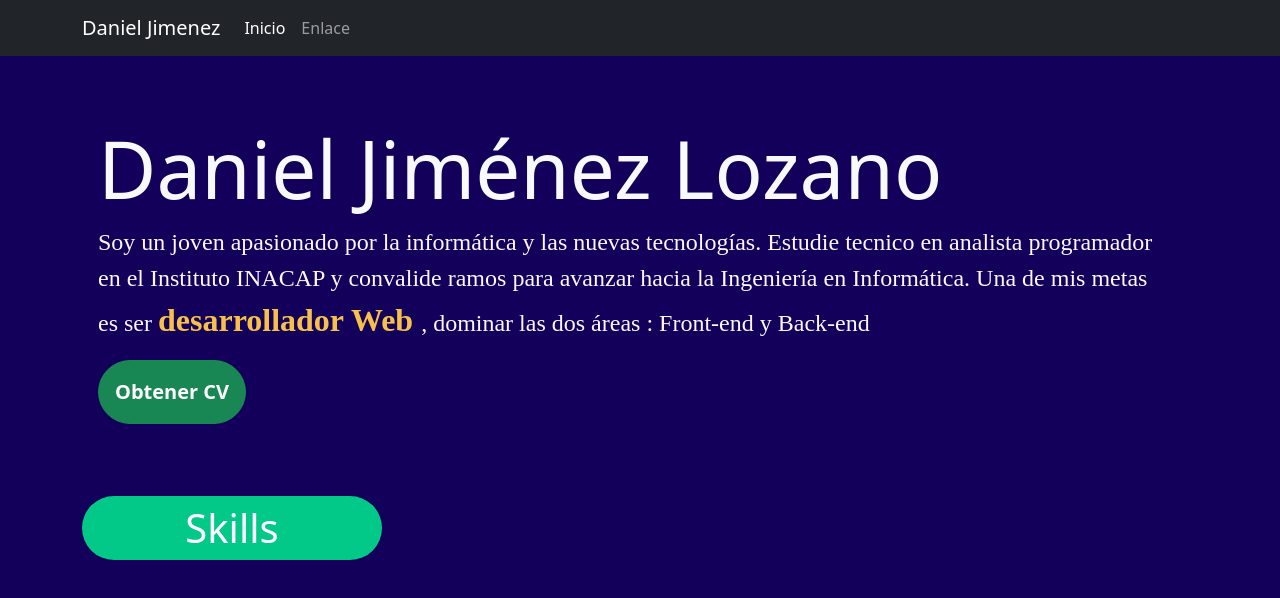
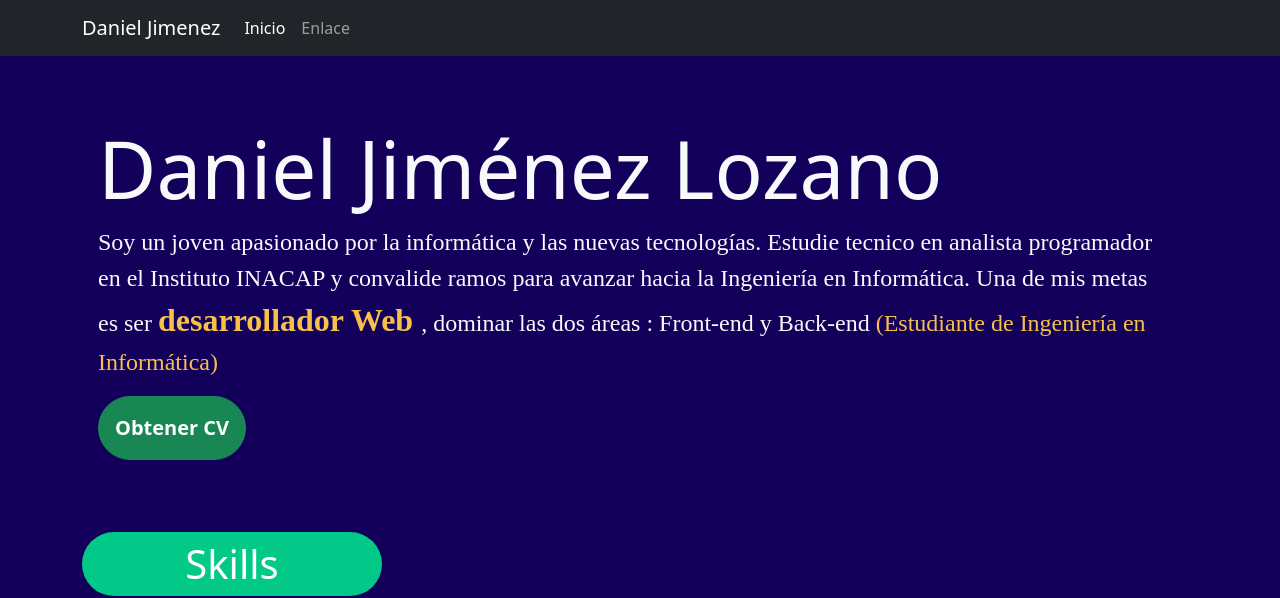
Before and after one commit to danielJL19/dominio_Jimenez, a website: page index.html in a window 1280 px wide. Shown: the top 598 px of the page. Drawn offline with nearby package versions, Linux system fonts and the light colour scheme.

Commit message:
agregar contenido en al descripcion

```diff
--- a/index.html
+++ b/index.html
@@ -37,7 +37,7 @@
         <div class="row my-5 p-3 rounded">
             <div class="col-md-12 biografia row">
                 <h2 class="text-center text-md-start text-light h1 display-1">Daniel Jiménez Lozano</h2>
-                <p class="text-center text-md-start text-light fs-4">Soy un joven apasionado por la informática y las nuevas tecnologías. Estudie tecnico en analista programador en el Instituto INACAP y convalide ramos para avanzar hacia la Ingeniería en Informática. Una de mis metas es ser <span class="text-gold fs-2 fw-bold"> desarrollador Web </span>, dominar las dos áreas : Front-end y Back-end
+                <p class="text-center text-md-start text-light fs-4">Soy un joven apasionado por la informática y las nuevas tecnologías. Estudie tecnico en analista programador en el Instituto INACAP y convalide ramos para avanzar hacia la Ingeniería en Informática. Una de mis metas es ser <span class="text-gold fs-2 fw-bold"> desarrollador Web </span>, dominar las dos áreas : Front-end y Back-end <span class="text-gold">(Estudiante de Ingeniería en Informática) </span>
                 </p>
                 <div class="d-block text-center text-md-start">
                     <button type="button" class="btn btn-success fs-5 mb-2 fw-bold rounded-pill p-3" onclick="download()">Obtener CV</button>
```
